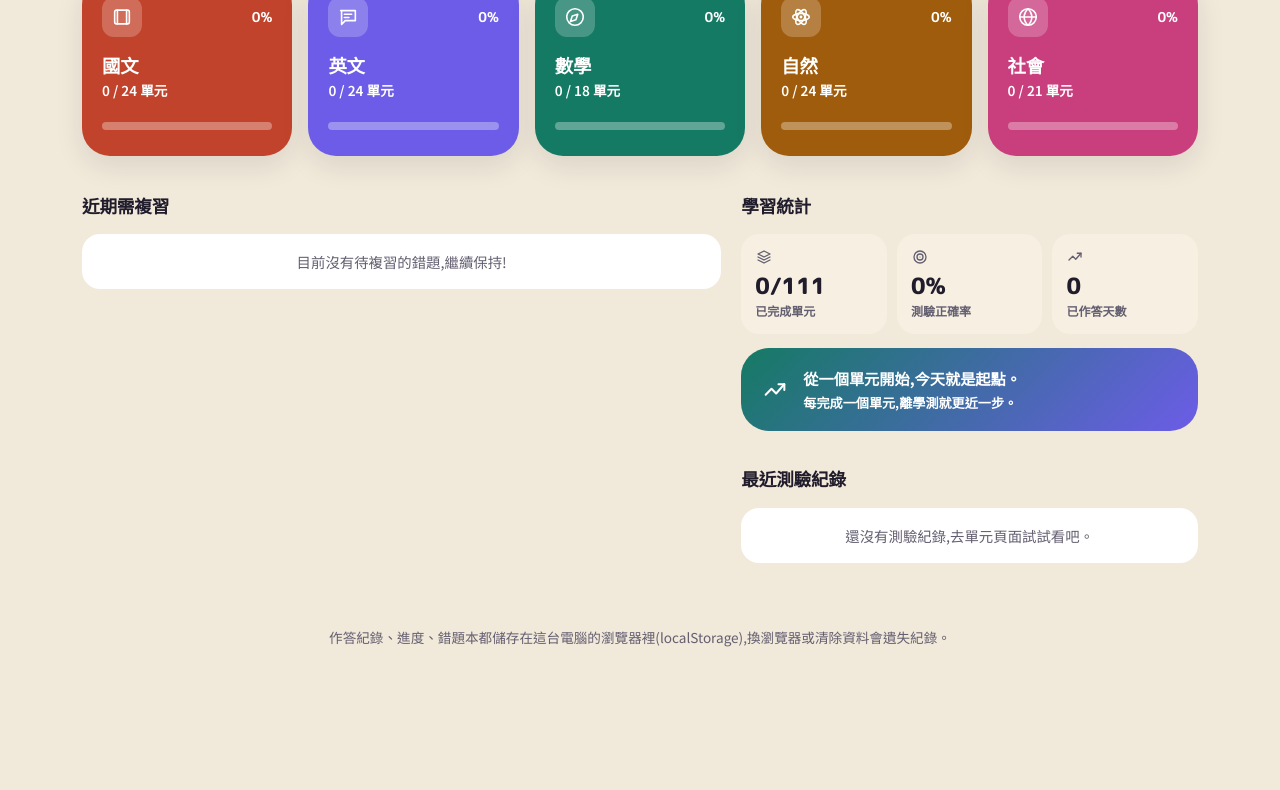
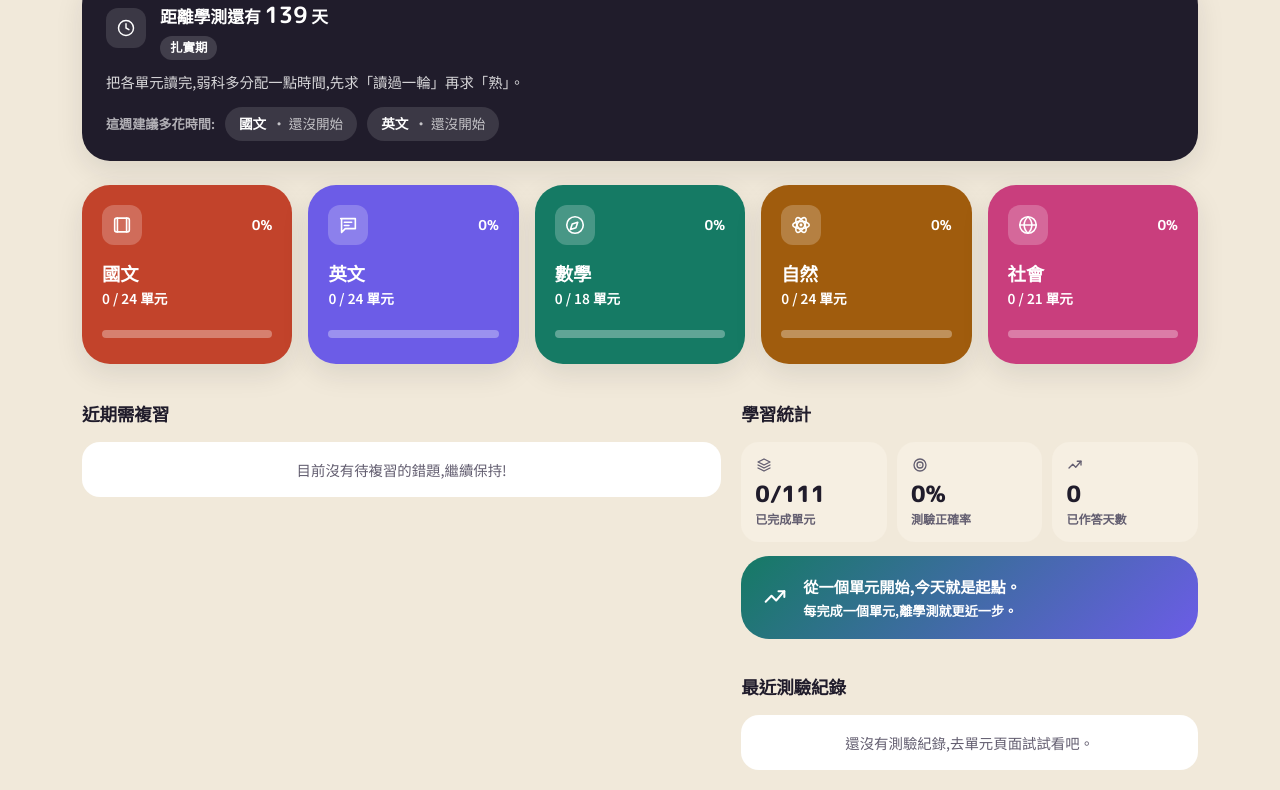
Before and after one commit to Tseng42/study-site, a plain HTML site: page index.html in a window 1280 px wide. Shown: the part 240-1030 px from the top of the page. Before the commit the page ends 920 px from the top, so only its background shows below. Drawn offline with Linux system fonts and the light colour scheme.

Commit message:
Add exam countdown and phase-based study focus suggestions to dashboard

```diff
--- a/css/style.css
+++ b/css/style.css
@@ -239,6 +239,86 @@ h1, h2, h3, h4 {
   opacity: 0.5;
   z-index: -1;
   pointer-events: none;
+}
+
+/* ---- Study plan card ---- */
+.plan-card {
+  background: var(--ink);
+  color: #fff;
+  border-radius: var(--radius-lg);
+  padding: 20px 24px;
+  margin-bottom: 24px;
+  box-shadow: var(--shadow-md);
+}
+.plan-card-top {
+  display: flex;
+  align-items: center;
+  gap: 14px;
+  margin-bottom: 10px;
+}
+.plan-card-icon {
+  width: 40px;
+  height: 40px;
+  border-radius: var(--radius-sm);
+  background: rgba(255, 255, 255, 0.12);
+  display: flex;
+  align-items: center;
+  justify-content: center;
+  flex-shrink: 0;
+}
+.plan-card-days {
+  font-size: 1.05rem;
+  font-weight: 700;
+}
+.plan-card-days strong {
+  font-family: var(--font-numeric);
+  font-size: 1.4rem;
+  font-variant-numeric: tabular-nums;
+}
+.plan-card-phase {
+  display: inline-block;
+  margin-top: 2px;
+  font-size: 0.78rem;
+  font-weight: 700;
+  padding: 2px 10px;
+  border-radius: var(--radius-full);
+  background: rgba(255, 255, 255, 0.15);
+}
+.plan-card-tip {
+  color: rgba(255, 255, 255, 0.82);
+  font-size: 0.9rem;
+  margin: 0 0 14px;
+  line-height: 1.6;
+}
+.plan-card-focus {
+  display: flex;
+  align-items: center;
+  gap: 10px;
+  flex-wrap: wrap;
+}
+.plan-card-focus-label {
+  font-size: 0.82rem;
+  color: rgba(255, 255, 255, 0.65);
+  font-weight: 600;
+}
+.plan-focus-chip {
+  display: inline-flex;
+  align-items: center;
+  gap: 6px;
+  background: rgba(255, 255, 255, 0.12);
+  padding: 6px 14px;
+  border-radius: var(--radius-full);
+  font-size: 0.85rem;
+  font-weight: 700;
+  color: #fff;
+  transition: background 0.15s ease;
+}
+.plan-focus-chip:hover {
+  background: rgba(255, 255, 255, 0.22);
+}
+.plan-focus-reason {
+  font-weight: 500;
+  color: rgba(255, 255, 255, 0.7);
 }
 
 /* ---- Subject cards ---- */
--- a/index.html
+++ b/index.html
@@ -19,6 +19,7 @@
 </header>
 <main id="index-content" class="container">
   <div class="dash-header" id="dash-header"></div>
+  <div id="study-plan-card"></div>
   <section id="subject-list" class="subject-card-grid"></section>
   <div class="dash-columns">
     <section class="dash-col">
--- a/js/page-index.js
+++ b/js/page-index.js
@@ -2,12 +2,14 @@ import { getAllSubjects, getSubject, getUnit, getQuestion } from './subjects-reg
 import { getSubjectProgress, getQuizResults, getWrongQuestions } from './storage.js';
 import { el, progressBar, subjectIcon, icon, blobDecoration } from './render.js';
 import { initHeader, formatRelativeDate } from './layout.js';
+import { getDaysRemaining, getStudyPhase, suggestFocusSubjects } from './study-plan.js';
 
 initHeader();
 
 const subjects = getAllSubjects();
 
 renderDashHeader();
+renderStudyPlanCard();
 renderSubjectCards();
 renderReviewList();
 renderStats();
@@ -29,6 +31,44 @@ function renderDashHeader() {
     ]),
     el('a', { href: 'wrongbook.html', class: 'btn-pill btn-pill-dark' }, [icon('flag', { size: 16 }), '前往錯題本']),
     blob
+  );
+}
+
+function renderStudyPlanCard() {
+  const container = document.getElementById('study-plan-card');
+  const days = getDaysRemaining();
+  const phase = getStudyPhase(days);
+  const focus = suggestFocusSubjects(subjects);
+
+  container.append(
+    el('div', { class: 'plan-card' }, [
+      el('div', { class: 'plan-card-top' }, [
+        el('div', { class: 'plan-card-icon' }, icon('clock', { size: 20 })),
+        el('div', {}, [
+          el('div', { class: 'plan-card-days' }, [
+            `距離學測還有 `,
+            el('strong', {}, `${days}`),
+            ` 天`,
+          ]),
+          el('div', { class: 'plan-card-phase' }, phase.label),
+        ]),
+      ]),
+      el('p', { class: 'plan-card-tip' }, phase.tip),
+      focus.length
+        ? el(
+            'div',
+            { class: 'plan-card-focus' },
+            [el('span', { class: 'plan-card-focus-label' }, '這週建議多花時間:')].concat(
+              focus.map((f) =>
+                el('a', { class: 'plan-focus-chip', href: `subject.html?subject=${f.subject.id}` }, [
+                  `${f.subject.name}`,
+                  el('span', { class: 'plan-focus-reason' }, `· ${f.reason}`),
+                ])
+              )
+            )
+          )
+        : null,
+    ])
   );
 }
 
--- /dev/null
+++ b/js/study-plan.js
@@ -0,0 +1,72 @@
+// 學測倒數與讀書節奏建議。EXAM_DATE 是這屆(115 學年度)學測第一天,
+// 每年放榜後可以直接更新這個常數,不用改其他程式碼。
+import { getSubjectProgress, getQuizResults } from './storage.js';
+
+const EXAM_DATE = new Date('2027-01-17T00:00:00+08:00');
+
+const PHASES = [
+  {
+    key: 'build',
+    min: 100,
+    label: '扎實期',
+    tip: '把各單元讀完,弱科多分配一點時間,先求「讀過一輪」再求「熟」。',
+  },
+  {
+    key: 'drill',
+    min: 60,
+    label: '刷題期',
+    tip: '單元大致讀完後,靠題目抓出真正不熟的地方,答錯的題目馬上進錯題本複習。',
+  },
+  {
+    key: 'mock',
+    min: 30,
+    label: '模考期',
+    tip: '開始限時整回考古題,五科交錯練習,訓練考試節奏跟耐力。',
+  },
+  {
+    key: 'review',
+    min: 14,
+    label: '總複習期',
+    tip: '少學新東西,把錯題本從頭到尾看過一輪,弱點單元重新整理筆記。',
+  },
+  {
+    key: 'sprint',
+    min: 0,
+    label: '考前衝刺期',
+    tip: '只做拿手的複習,調整作息、固定起床時間,考古題保持手感就好,別硬塞新進度。',
+  },
+];
+
+export function getDaysRemaining(today = new Date()) {
+  const ms = EXAM_DATE - today;
+  return Math.max(0, Math.ceil(ms / (1000 * 60 * 60 * 24)));
+}
+
+export function getStudyPhase(daysRemaining) {
+  return PHASES.find((p) => daysRemaining > p.min) || PHASES[PHASES.length - 1];
+}
+
+// 依「完成度低優先、其次正確率低優先」排序,挑出最值得花時間的 1-2 科。
+export function suggestFocusSubjects(subjects, limit = 2) {
+  const stats = subjects.map((subject) => {
+    const progress = getSubjectProgress(subject.id, subject.units.length);
+    const results = getQuizResults(subject.id);
+    let correct = 0;
+    let answered = 0;
+    for (const r of results) {
+      answered += r.answers.length;
+      correct += r.answers.filter((a) => a.isCorrect).length;
+    }
+    const accuracy = answered ? Math.round((correct / answered) * 100) : null;
+
+    let reason;
+    if (progress.percent === 0 && accuracy === null) reason = '還沒開始';
+    else if (accuracy !== null && accuracy < 60) reason = `測驗正確率 ${accuracy}%`;
+    else reason = `進度 ${progress.percent}%`;
+
+    return { subject, percent: progress.percent, accuracy, reason };
+  });
+
+  stats.sort((a, b) => a.percent - b.percent || (a.accuracy ?? 100) - (b.accuracy ?? 100));
+  return stats.slice(0, limit);
+}
```
